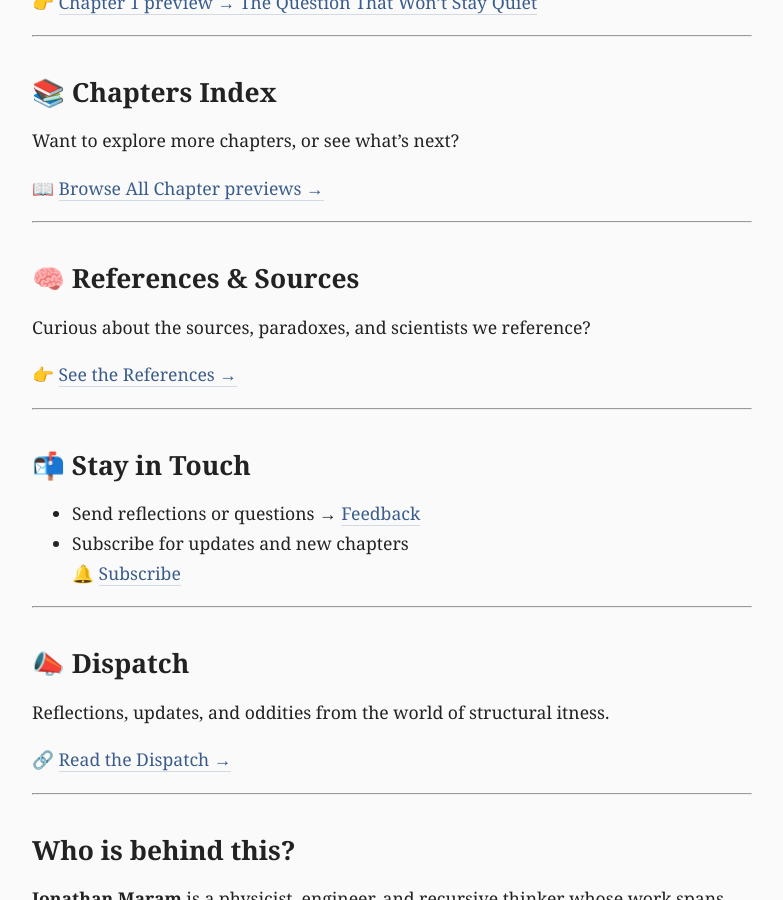
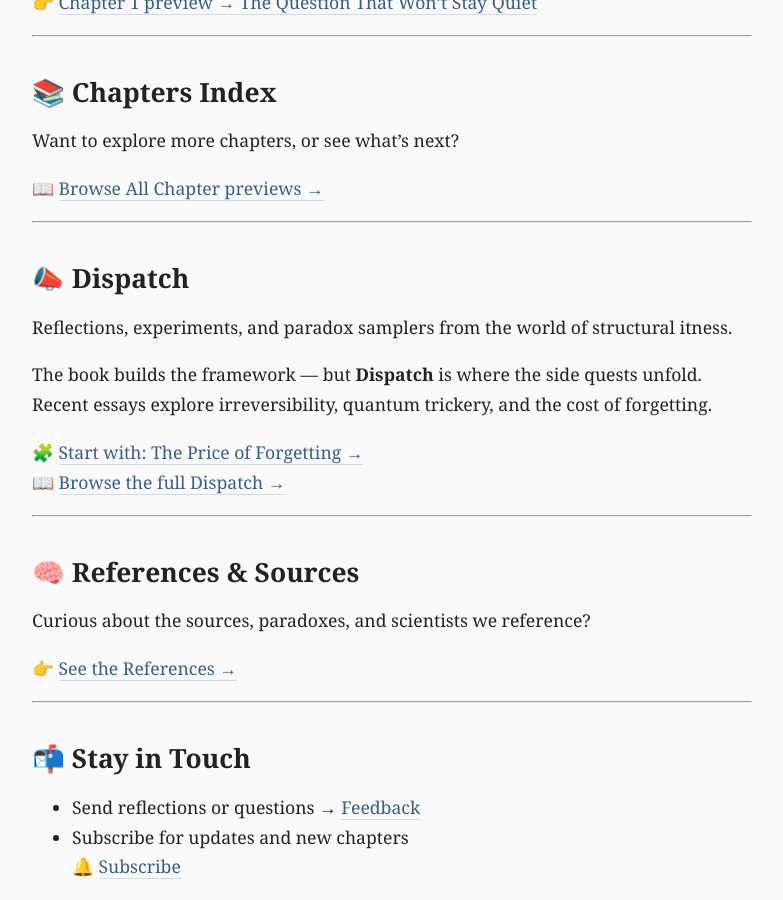
Before and after one commit to jonmmar/maram-cc-site, a Jekyll site: the page built from index.md, in a window 1280 px wide and 900 px high, scrolled down 996 px. Shown: the whole window, without its empty margins (248-1031 px from the left). Built offline with Jekyll 4.4.1, drawn with Linux system fonts in a browser that asks for light colours.

Commit message:
emphasize Dispatch in home page

```diff
--- a/index.md
+++ b/index.md
@@ -41,6 +41,18 @@ Want to explore more chapters, or see what’s next?
 
 ---
 
+## 📣 Dispatch
+
+Reflections, experiments, and paradox samplers from the world of structural itness.
+
+The book builds the framework — but **Dispatch** is where the side quests unfold.
+Recent essays explore irreversibility, quantum trickery, and the cost of forgetting.
+
+🧩 [Start with: The Price of Forgetting →](/dispatch/price_of_forgetting.html)
+📖 [Browse the full Dispatch →](/dispatch)
+
+---
+
 ## 🧠 References & Sources
 
 Curious about the sources, paradoxes, and scientists we reference?
@@ -56,13 +68,6 @@ Curious about the sources, paradoxes, and scientists we reference?
 🔔 [Subscribe](./subscribe.html)
 
 ---
-## 📣 Dispatch
-
-Reflections, updates, and oddities from the world of structural itness.
-
-🔗 [Read the Dispatch →](/dispatch)
-
----
 
 ## Who is behind this?
 
```
Also changed, not shown: dispatch/index.md (+1 -0 lines).
